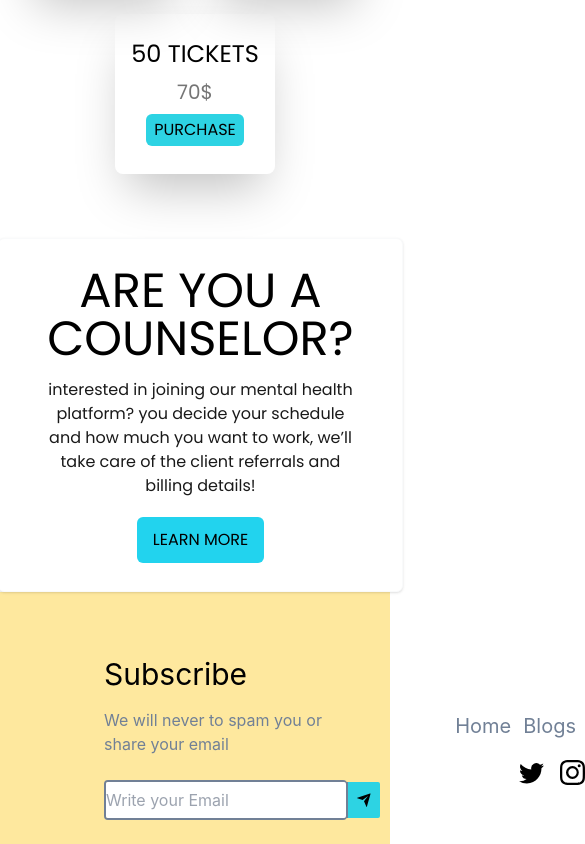
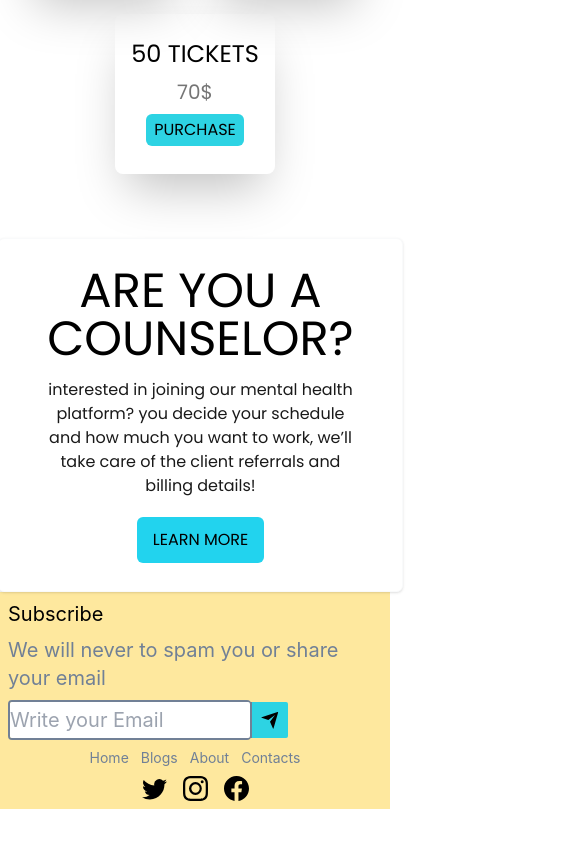
Before and after one commit to Recoded-Spark-Turkey-2022/Unboxed, a React (Create React App) app: page / in a window 390 px wide. Shown: the part 3193-4037 px from the top of the page, 585 px wide, since content can reach past the window. After the commit the page ends 4002 px from the top, so only its background shows below. Built offline with nearby package versions, Linux system fonts and the light colour scheme; no server answers.

Commit message:
responsive design was completed

```diff
--- a/src/components/footer/Footer.jsx
+++ b/src/components/footer/Footer.jsx
@@ -6,17 +6,19 @@ const Footer = () => {
   return (
     <div
       data-testid="FooterTest"
-      className="grid  grid-flow-row  md:grid-flow-col  lg:grid-flow-col h-auto py-10 sm:p-6 md:py-10 md:px-8  bg-[#FEE89E]  space-x-3 md:space-x-6"
+      className="grid  grid-flow-row  md:grid-flow-col  lg:grid-flow-col   sm:p-2 md:py-2 md:px-8  bg-[#FEE89E]  space-x-3 md:space-x-6 sm:w-auto sm:flex sm:flex-col sm:text-xl sm:space-x-0"
     >
-      <div className="">
-        <h3 className="pb-4 mt-10 ml-20 text-3xl font-normal ">Subscribe</h3>
-        <p className="pb-6 ml-20 text-[#718096] font-normal  ">
+      <div>
+        <h3 className="pb-2  laptop:ml-20 text-3xl font-normal sm:ml-0 sm:text-xl ">
+          Subscribe
+        </h3>
+        <p className="pb-2 laptop:ml-20 text-[#718096] font-normal sm:ml-0 ">
           We will never to spam you or share your email
         </p>
-        <Subscribe className="pb-10 ml-20 " />
+        <Subscribe className="laptop:ml-20 sm:ml-0" />
       </div>
-      <div className="   ">
-        <div className="pb-5   mt-24  sm: ml-24 md:ml-24  xl:ml-36    text-[#718096] text-xl inline-flex  space-x-3 md:space-x-6">
+      <div className="sm:text-center">
+        <div className="pb-2  mt-8  md:ml-20  xl:ml-36  text-[#718096] text-xl inline-flex  space-x-3 md:space-x-6 sm:ml-0 sm:text-sm sm:mt-2 ">
           <a href="/" src="Ho me">
             Home
           </a>
@@ -29,7 +31,7 @@ const Footer = () => {
           </a>
         </div>
 
-        <div className=" ml-40 md:ml-44  xl:ml-48 flex space-x-4 md:space-x-8    ">
+        <div className=" ml-40 md:ml-44  xl:ml-48 flex space-x-4 md:space-x-8  sm:flex sm:justify-center sm:ml-0 ">
           <BsTwitter style={{ fontSize: '25px' }} />
           <BsInstagram style={{ fontSize: '25px' }} />
           <BsFacebook style={{ fontSize: '25px' }} />
--- a/src/components/footer/Subscribe.jsx
+++ b/src/components/footer/Subscribe.jsx
@@ -31,7 +31,7 @@ function Subscribe() {
 
   return (
     <form
-      className="ml-20  w-[15.2rem] h-[2.5rem]  flex  border-2 border-[#718096]  rounded box-border  flex-center  "
+      className="laptop:ml-20  w-[15.2rem] h-[2.5rem]  flex  border-2 border-[#718096]  rounded box-border  flex-center sm:ml-0 "
       onSubmit={handleChange}
       data-testid="SubscribeTest"
     >
@@ -46,7 +46,7 @@ function Subscribe() {
       />
 
       <button
-        className="  bg-[#2DD3E3] hover:bg-[#27B2C4] h-[2.27rem] w-[6rem] max-w-[8rem]  border-l-2  rounded-sm-x-2 rounded-r-sm box-border   border-[#718096]  color-[#718096]   "
+        className=" bg-[#2DD3E3] hover:bg-[#27B2C4] h-[2.27rem] w-[6rem] max-w-[8rem]  border-l-2  rounded-sm-x-2 rounded-r-sm box-border   border-[#718096]  color-[#718096]   "
         type="submit"
         name="submit"
         value="Submit"
```
